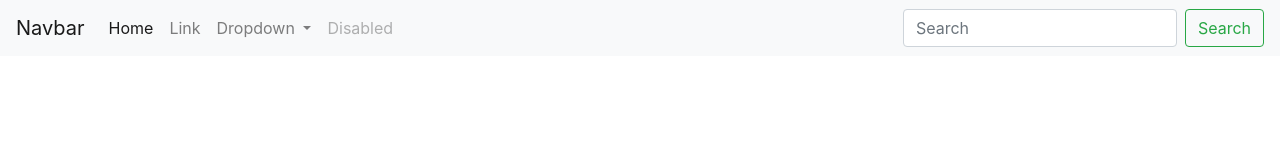
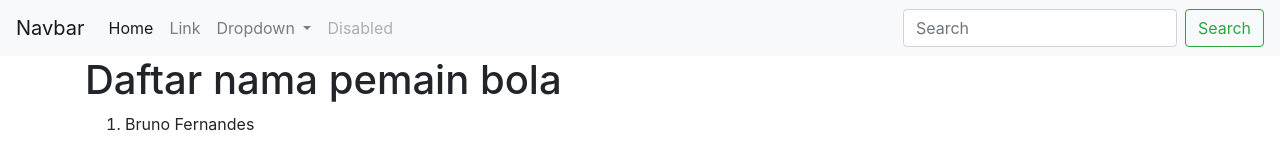
Before and after one commit to the-greatest-team-ever/yusube, a plain HTML site: page client/index.html in a window 1280 px wide. Drawn offline with nearby package versions, Linux system fonts and the light colour scheme.

Commit message:
Menambahkan daftar pemain bola pertama di file client/index.html - Bruno Fernandes

```diff
--- a/client/index.html
+++ b/client/index.html
@@ -44,7 +44,10 @@
   </nav>
 
   <div class="container">
-    <!-- isi code kalian di sini -->
+    <h1>Daftar nama pemain bola</h1>
+    <ol>
+      <li>Bruno Fernandes</li>
+    </ol>
   </div>
 </body>
 </html>
```
